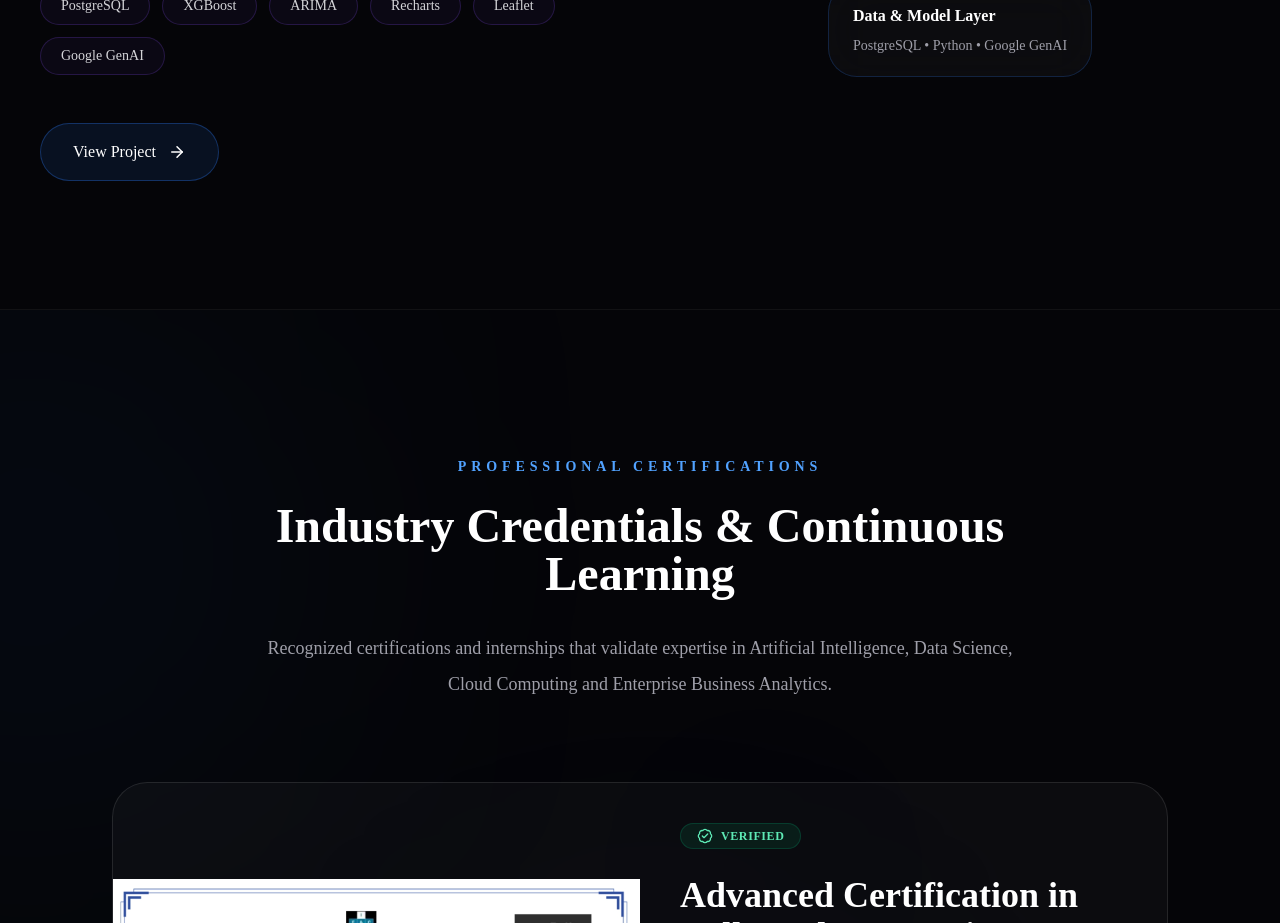
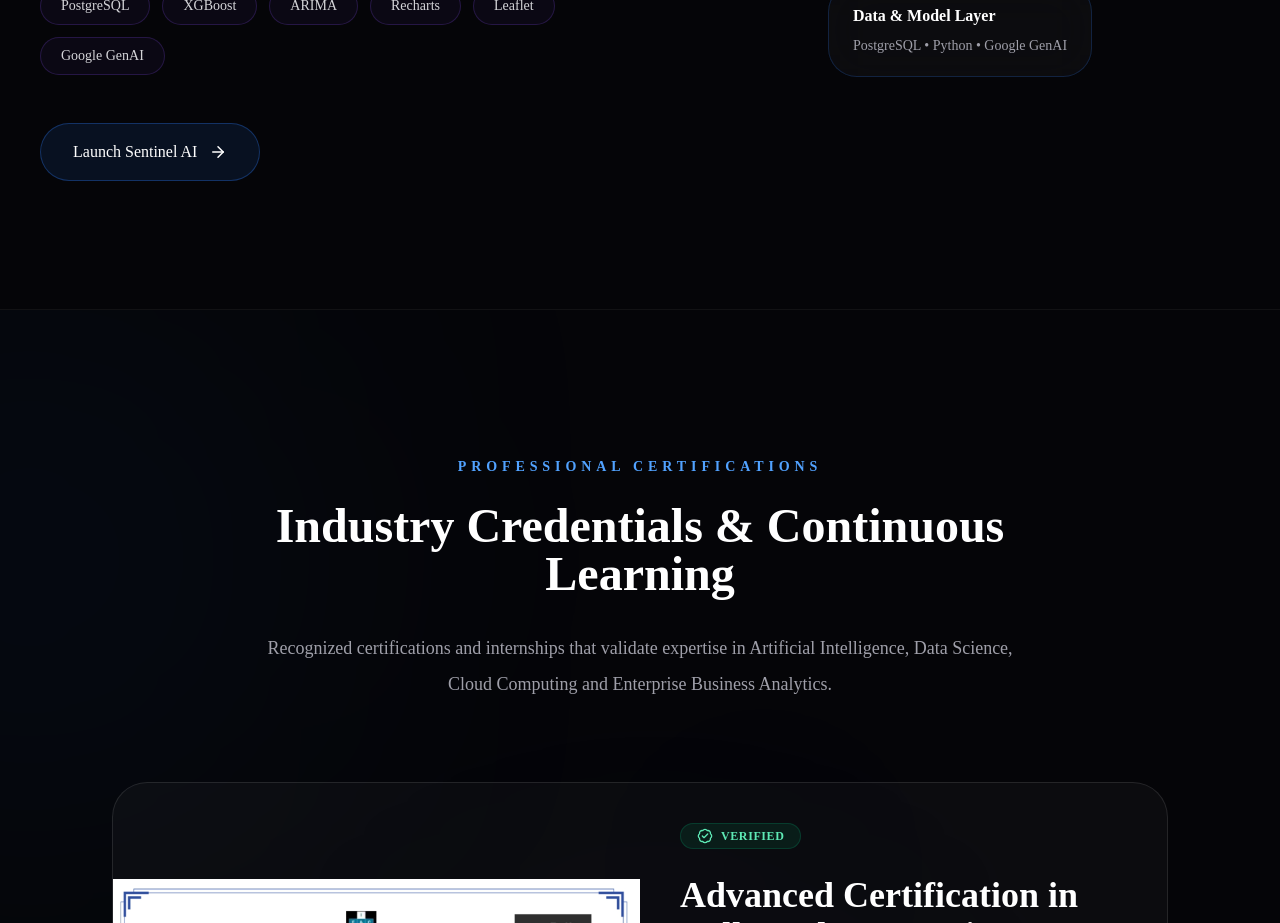
Before and after one commit to Bless2718/blesson-portfolio, a Next.js app: page / in a window 1280 px wide. Shown: the part 2480-3403 px from the top of the page. Built offline with nearby package versions, Linux system fonts and the light colour scheme.

Commit message:
Link Sentinel featured project to live platform

```diff
--- a/src/components/sections/FeaturedProject.tsx
+++ b/src/components/sections/FeaturedProject.tsx
@@ -34,7 +34,7 @@ export default function FeaturedProject() {
           />
 
           <a
-            href={sentinel.hero.github}
+            href="https://sentinel-ai-v2-4w54.onrender.com/"
             target="_blank"
             rel="noreferrer"
             className="
@@ -56,7 +56,7 @@ export default function FeaturedProject() {
               hover:bg-blue-500/20
             "
           >
-            View Project
+            Launch Sentinel AI
 
             <ArrowRight size={18} />
           </a>
```
